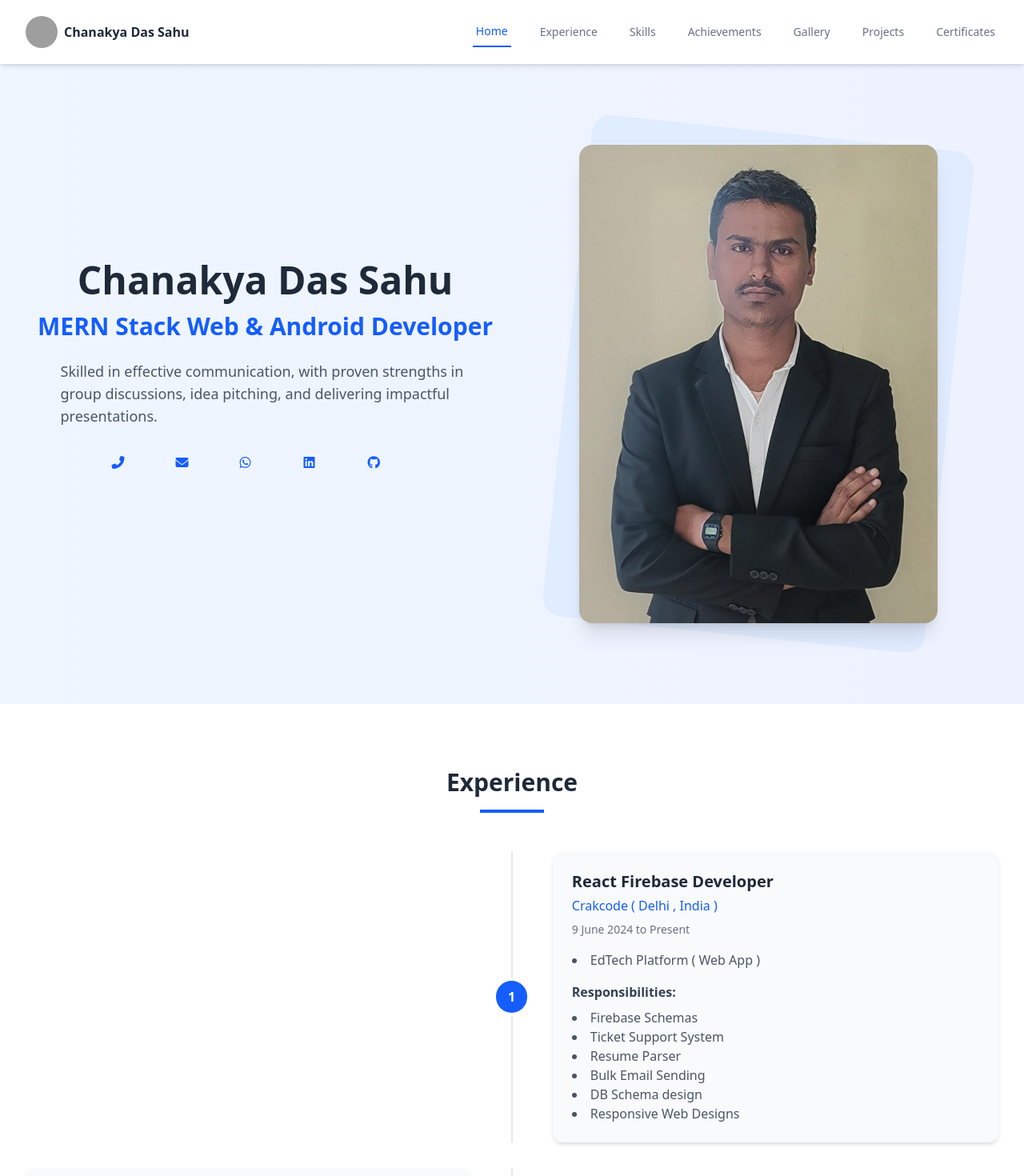
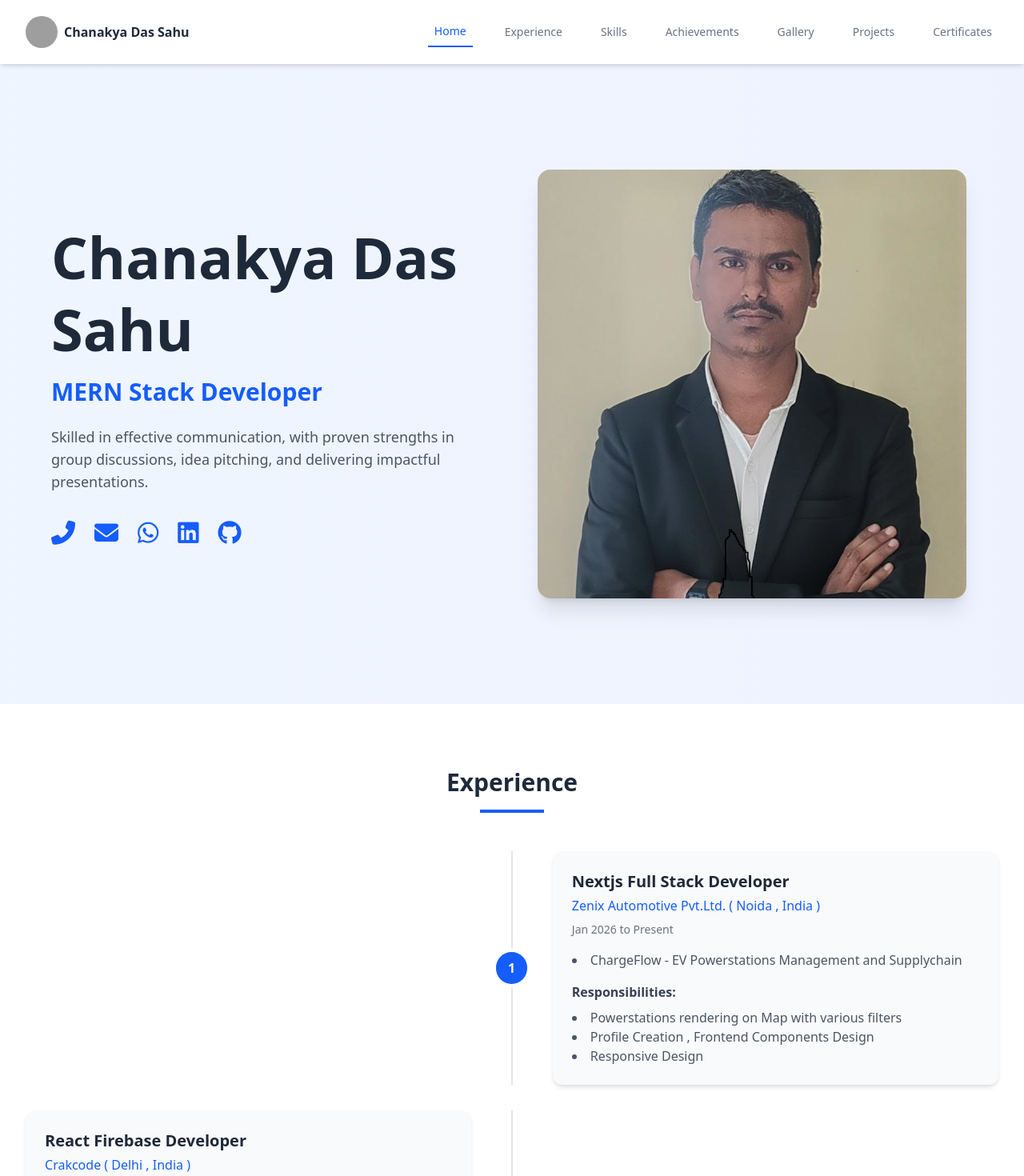
Before and after one commit to Chanakya-Das-Sahu/portfolio_new, a Next.js app: page / in a window 1280 px wide. Shown: the top 1470 px of the page at 80% size. Built offline with nearby package versions, Linux system fonts and the light colour scheme; grey boxes are pictures that could not be loaded.

Commit message:
- Resolve esponsive issue a bit , add new projects , zenix in experience

```diff
--- a/app/globals.css
+++ b/app/globals.css
@@ -25,6 +25,19 @@ body {
   font-family: Arial, Helvetica, sans-serif;
 } */
 
+.red{
+  border:1px solid red;
+}
+
+.green {
+  border:1px solid green;
+}
+
+
+.blue {
+  border:1px solid green ;
+}
+
 .scrollbar-hide {
   -ms-overflow-style: none;
   scrollbar-width: none;
--- a/app/page.js
+++ b/app/page.js
@@ -1,7 +1,7 @@
 "use client"
 import { useState, useEffect } from 'react';
 import { motion, AnimatePresence } from 'framer-motion';
-import { FaGithub, FaLinkedin, FaTwitter, FaMedal, FaCertificate, FaCode, FaJava, FaReact, FaNodeJs, FaGitAlt } from 'react-icons/fa';
+import { FaGithub, FaLinkedin, FaTwitter, FaMedal, FaCertificate, FaCode, FaJava, FaReact, FaNodeJs, FaGitAlt, FaHome, FaFileAudio, FaLeaf, FaBookOpen } from 'react-icons/fa';
 import { SiMongodb, SiJavascript } from 'react-icons/si';
 import { FiExternalLink } from 'react-icons/fi';
 import {
@@ -125,54 +125,77 @@ const Portfolio = () => {
     return () => window.removeEventListener('scroll', handleScroll);
   }, []);
 
+
   const scrollToSection = (sectionId) => {
+    // First close the menu
+    setIsMenuOpen(false);
+
+    // Small delay to ensure menu closes before scrolling
+    setTimeout(() => {
       const element = document.getElementById(sectionId);
       if (element) {
+        const offset = 80;
+        const elementPosition = element.getBoundingClientRect().top;
+        const offsetPosition = elementPosition + window.pageYOffset - offset;
+
         window.scrollTo({
-        top: element.offsetTop - 80,
+          top: offsetPosition,
           behavior: 'smooth'
         });
         setActiveSection(sectionId);
-      setIsMenuOpen(false);
       }
+    }, 100); // 100ms delay
   };
 
   return (
     <div className="font-sans bg-gray-50">
       {/* Navigation */}
-      <nav className="fixed w-full bg-white shadow-md z-50">
-        <div className="max-w-7xl mx-auto px-4 sm:px-6 lg:px-8">
-          <div className="flex justify-between h-20 items-center">
-            <div className="flex items-center">
+      <nav className="fixed top-0 left-0 right-0 w-full bg-white shadow-md z-50">
+        <div className="w-full max-w-7xl mx-auto px-4 sm:px-6 lg:px-8">
+          <div className="flex justify-between items-center h-16 sm:h-20">
+
+            {/* Logo Section */}
+            <div className="flex items-center gap-2 min-w-0">
               <motion.img
                 src="https://c7.alamy.com/comp/J8685J/ornate-letter-c-J8685J.jpg"
                 alt="Logo"
-                className="h-10 w-10 rounded-full"
+                className="h-8 w-8 sm:h-10 sm:w-10 rounded-full flex-shrink-0"
                 whileHover={{ scale: 1.1 }}
               />
-              <span className="ml-2 font-bold text-gray-800">Chanakya Das Sahu</span>
+              <span className="font-bold text-gray-800 text-sm sm:text-base truncate">
+                Chanakya Das Sahu
+              </span>
             </div>
 
             {/* Desktop Menu */}
-            <div className="hidden md:flex space-x-8">
+            <div className="hidden md:flex items-center space-x-4 lg:space-x-8">
               {['home', 'experience', 'skills', 'achievements', 'gallery', 'projects', 'certificates'].map((item) => (
                 <button
                   key={item}
                   onClick={() => scrollToSection(item)}
-                  className={`capitalize px-1 py-2 text-sm font-medium ${activeSection === item ? 'text-blue-600 border-b-2 border-blue-600' : 'text-gray-500 hover:text-gray-800'}`}
+                  className={`capitalize px-2 py-2 text-sm font-medium whitespace-nowrap transition-colors ${activeSection === item
+                      ? 'text-blue-600 border-b-2 border-blue-600'
+                      : 'text-gray-500 hover:text-gray-800'
+                    }`}
                 >
                   {item}
                 </button>
               ))}
             </div>
 
-            {/* Mobile menu button */}
+            {/* Mobile Menu Button */}
             <div className="md:hidden">
               <button
                 onClick={() => setIsMenuOpen(!isMenuOpen)}
-                className="text-gray-500 hover:text-gray-800 focus:outline-none"
+                className="p-2 text-gray-500 hover:text-gray-800 focus:outline-none"
+                aria-label="Toggle menu"
               >
-                <svg className="h-6 w-6" fill="none" viewBox="0 0 24 24" stroke="currentColor">
+                <svg
+                  className="h-6 w-6"
+                  fill="none"
+                  viewBox="0 0 24 24"
+                  stroke="currentColor"
+                >
                   {isMenuOpen ? (
                     <path strokeLinecap="round" strokeLinejoin="round" strokeWidth={2} d="M6 18L18 6M6 6l12 12" />
                   ) : (
@@ -184,21 +207,28 @@ const Portfolio = () => {
           </div>
         </div>
 
-        {/* Mobile Menu */}
+        {/* Mobile Menu Dropdown */}
         <AnimatePresence>
           {isMenuOpen && (
             <motion.div
               initial={{ opacity: 0, height: 0 }}
               animate={{ opacity: 1, height: 'auto' }}
               exit={{ opacity: 0, height: 0 }}
-              className="md:hidden bg-white shadow-lg"
+              transition={{ duration: 0.2 }}
+              className="md:hidden bg-white shadow-lg border-t border-gray-100"
             >
-              <div className="px-2 pt-2 pb-3 space-y-1">
-                {['home', 'achievements', 'gallery', 'skills', 'projects', 'experience', 'certificates'].map((item) => (
+              <div className="max-w-7xl mx-auto px-4 sm:px-6 py-3 space-y-1">
+                {['home', 'experience', 'skills', 'achievements', 'gallery', 'projects', 'certificates'].map((item) => (
                   <button
                     key={item}
-                    onClick={() => scrollToSection(item)}
-                    className={`block w-full text-left capitalize px-3 py-2 rounded-md text-base font-medium ${activeSection === item ? 'bg-blue-50 text-blue-600' : 'text-gray-600 hover:bg-gray-50 hover:text-gray-800'}`}
+                    onClick={() => {
+                      scrollToSection(item);
+                      setIsMenuOpen(false);
+                    }}
+                    className={`block w-full text-left capitalize px-4 py-3 rounded-lg text-base font-medium transition-colors ${activeSection === item
+                        ? 'bg-blue-50 text-blue-600'
+                        : 'text-gray-600 hover:bg-gray-50 hover:text-gray-800'
+                      }`}
                   >
                     {item}
                   </button>
@@ -212,71 +242,67 @@ const Portfolio = () => {
       {/* Main Content */}
       <main className="pt-20">
         {/* Home Section */}
-        <section id="home" className="min-h-screen flex items-center bg-gradient-to-r from-blue-50 to-indigo-50">
-          <div className="max-w-7xl mx-auto px-4 sm:px-6 lg:px-8 py-12 md:py-24 grid md:grid-cols-2 gap-12 items-center ">
+        <section id="home" className="min-h-screen flex items-center bg-gradient-to-r from-blue-50 to-indigo-50 py-12">
+          {/* Removed max-w-7xl to allow full width, used w-full and px-6 for fluid breathing room */}
+          <div className="w-full px-6 lg:px-16 grid md:grid-cols-2 gap-12 items-center">
+
             <motion.div
               initial={{ opacity: 0, x: -50 }}
               animate={{ opacity: 1, x: 0 }}
               transition={{ duration: 0.8 }}
-              className='flex flex-col items-center'
+              className="flex flex-col items-center md:items-start text-center md:text-left"
             >
-              <h1 className="text-4xl md:text-5xl font-bold text-gray-800 mb-4">Chanakya Das Sahu</h1>
-              <h2 className="text-2xl md:text-3xl font-semibold text-blue-600 mb-6">MERN Stack Web & Android Developer</h2>
-              <p className="text-lg text-gray-600 mb-8 max-w-lg">
-                Skilled in effective communication, with proven strengths in group discussions, idea pitching, and delivering impactful presentations.
+              <h1 className="text-4xl sm:text-5xl lg:text-7xl font-bold text-gray-800 mb-4 leading-tight">
+                Chanakya Das Sahu
+              </h1>
+              <h2 className="text-xl sm:text-2xl lg:text-3xl font-semibold text-blue-600 mb-6">
+                MERN Stack Developer
+              </h2>
+              <p className="text-lg text-gray-600 mb-8 w-full">
+                Skilled in effective communication, with proven strengths in group discussions,
+                idea pitching, and delivering impactful presentations.
               </p>
-              {/* <div className="flex space-x-4"> */}
-              {/* <motion.button
-                  whileHover={{ scale: 1.05 }}
-                  whileTap={{ scale: 0.95 }}
-                  className="bg-blue-600 text-white px-6 py-3 rounded-lg font-medium shadow-lg hover:bg-blue-700 transition"
+
+              {/* Responsive Icon Container */}
+              <div className="flex flex-wrap justify-center md:justify-start gap-6">
+                {[
+                  { href: "tel:+919399553896", icon: "fas fa-phone-alt" },
+                  { href: "mailto:ccccsahu@gmail.com", icon: "fas fa-envelope" },
+                  { href: "https://wa.me/919399553896", icon: "fab fa-whatsapp" },
+                  { href: "https://www.linkedin.com/in/chanakya-das-sahu-a56470252", icon: "fab fa-linkedin" },
+                  { href: "https://github.com/chanakya-das-sahu", icon: "fab fa-github" }
+                ].map((link, index) => (
+                  <motion.a
+                    key={index}
+                    href={link.href}
+                    whileHover={{ scale: 1.2, y: -5 }}
+                    whileTap={{ scale: 0.9 }}
+                    className="text-3xl text-blue-600 hover:text-indigo-700 transition-colors"
                   >
-                  Download CV
-                </motion.button> */}
-              {/* <motion.button
-                  whileHover={{ scale: 1.05 }}
-                  whileTap={{ scale: 0.95 }}
-                  className="border-2 border-blue-600 text-blue-600 px-6 py-3 rounded-lg font-medium hover:bg-blue-50 transition"
-                >
-                  Contact Me
-                </motion.button> */}
-              {/* // Adding icons with links of call , gmail , watsapp , linkedin and github  */}
-              <div class="flex space-x-4">
-                <a href="tel:+919399553896" class="text-blue-600 hover:text-blue-800">
-                  <i class="fas fa-phone-alt h-16 w-16"></i>
-                </a>
-                <a href="mailto:ccccsahu@gmail.com" class="text-blue-600 hover:text-blue-800">
-                  <i class="fas fa-envelope h-16 w-16"></i>
-                </a>
-                <a href="https://wa.me/919399553896" class="text-blue-600 hover:text-blue-800">
-                  <i class="fab fa-whatsapp h-16 w-16"></i>
-                </a>
-                <a href="https://www.linkedin.com/in/chanakya-das-sahu-a56470252" class="text-blue-600 hover:text-blue-800">
-                  <i class="fab fa-linkedin h-16 w-16"></i>
-                </a>
-                <a href="https://github.com/chanakya-das-sahu" class="text-blue-600 hover:text-blue-800">
-                  <i class="fab fa-github h-16 w-16"></i>
-                </a>
+                    <i className={link.icon}></i>
+                  </motion.a>
+                ))}
               </div>
             </motion.div>
+
             <motion.div
               initial={{ opacity: 0, x: 50 }}
               animate={{ opacity: 1, x: 0 }}
               transition={{ duration: 0.8, delay: 0.2 }}
-              className="flex justify-center"
+              className="flex justify-center items-center w-full"
             >
-              <div className="relative">
-                <div className="absolute -inset-4 bg-blue-200 rounded-3xl transform rotate-6 opacity-30"></div>
+              <div className="relative w-full aspect-square sm:w-4/5 md:w-full mx-2">
+                {/* <div className="absolute -inset-4 bg-blue-200 rounded-3xl transform rotate-6 opacity-30"></div> */}
                 <img
                   src="/images/photo.jpg"
                   alt="Chanakya Das Sahu"
-                  className="relative rounded-2xl shadow-xl w-full max-w-md"
+                  className="relative rounded-2xl shadow-xl w-full h-full object-cover"
                 />
               </div>
             </motion.div>
+
           </div>
         </section>
-
 
         <section id="experience" className="py-20 bg-white">
           <div className="max-w-7xl mx-auto px-4 sm:px-6 lg:px-8">
@@ -857,72 +883,27 @@ const skills = [
   { name: "Java", icon: <FaJava /> }
 ];
 
-// const projects = [
-//   {
-//     title: "Ecommerce Web Application",
-//     image: "https://img.freepik.com/free-vector/colorful-e-commerce-concept_23-2147660279.jpg",
-//     githubLink: "https://github.com/Chanakya-Das-Sahu/Ecommerce",
-//     liveLink: "https://chanakya-ecommerce.netlify.app"
-//   },
-//   {
-//     title: "Notes Web Application",
-//     image: "https://encrypted-tbn0.gstatic.com/images?q=tbn:ANd9GcRvc_zyVFVvAI4uYh9c5-R4yt5sjOckPHr3fg&s",
-//     githubLink: "https://github.com/Chanakya-Das-Sahu/NotesApp",
-//     liveLink: "https://chanakya-notesapp.netlify.app"
-//   },
-//   {
-//     title: "MCQ Generator",
-//     image: "https://static.vecteezy.com/system/resources/thumbnails/003/133/679/small/choose-multiple-option-vector.jpg",
-//     githubLink: "https://github.com/Chanakya-Das-Sahu/Paragraph-MCQ-Generator---AI--",
-//     liveLink: "https://chanakya-mcq-generator.netlify.app"
-//   },
-//   {
-//     title: "Customer Care Chatbot",
-//     image: "https://thumbs.dreamstime.com/b/print-330119464.jpg",
-//     githubLink: "https://github.com/Chanakya-Das-Sahu/MATS_GPT",
-//     liveLink: "https://matsgpt.netlify.app"
-//   },
-//   {
-//     title: "General Chatbot",
-//     image: "https://media.istockphoto.com/id/1073043572/vector/robot-icon-bot-sign-design-chatbot-symbol-concept-voice-support-service-bot-online-support.jpg?s=612x612&w=0&k=20&c=IpqF1oBpILXVKmCPj63IftCxgDzNcTe7bvWnd-wSapw=",
-//     githubLink: "",
-//     liveLink: "https://chanakya-chatbot.netlify.app"
-//   },
-//   {
-//     title: "Company Website",
-//     image: "https://i.pinimg.com/1200x/65/f9/f0/65f9f0c8e34c52318a4bb3b20e4e31cc.jpg",
-//     githubLink: "https://github.com/Chanakya-Das-Sahu/TechnoCreaticsSolution",
-//     liveLink: "https://technocratic-solutions.netlify.app"
-//   },
-//   {
-//     title: "TechFest Website",
-//     image: "https://www.knowafest.com/files/uploads/TechX%20stage.jpeg-2022112703.jpg",
-//     githubLink: "https://github.com/Chanakya-Das-Sahu/TechFest-WebSite-",
-//     liveLink: "https://mseit-techfest-2025.netlify.app"
-//   },
-//   {
-//     title: "International Conference Website",
-//     image: "https://encrypted-tbn0.gstatic.com/images?q=tbn:ANd9GcSPRx0-FQ6E1jjHKzTC83b9I5A3dto6weL_hA&s",
-//     githubLink: "https://github.com/chanakya-das-sahu/ICSDP",
-//     liveLink: "https://chanakya-das-sahu.github.io/ICSDP"
-//   }
-// ];
-
-// Update your projects data
 const projects = [
   {
-    title: "Ecommerce Web Application",
-    icon: <FaShoppingCart />,
-    description: "Full-featured ecommerce platform with product management, cart, and payment integration",
-    githubLink: "https://github.com/Chanakya-Das-Sahu/Ecommerce",
-    liveLink: "https://chanakya-ecommerce.netlify.app"
+    title: "Room Rental System (App-Dost)",
+    icon: <FaHome />,
+    description: "A comprehensive room rental platform featuring Supabase SQL database integration and secure authentication.",
+    githubLink: "https://github.com/Chanakya-Das-Sahu/app-dost",
+    liveLink: "https://chanakya-app-dost.vercel.app/"
   },
   {
-    title: "Notes Web Application",
-    icon: <FaStickyNote />,
-    description: "Note-taking app with CRUD operations, categories, and search functionality",
-    githubLink: "https://github.com/Chanakya-Das-Sahu/NotesApp",
-    liveLink: "https://chanakya-notesapp.netlify.app"
+    title: "YouTube Transcriptor",
+    icon: <FaFileAudio />,
+    description: "Tool to extract and generate text transcripts from YouTube videos for easy content consumption.",
+    githubLink: "https://github.com/Chanakya-Das-Sahu/YoutubeTranscriptor",
+    liveLink: "https://youtube-transcriptor.netlify.app/transcript"
+  },
+  {
+    title: "AI Based Education Chatbot ( vocal )",
+    icon: <FaBookOpen />,
+    description: "An AI-driven educational platform featuring a specialized chatbot and vocal support for an interactive learning experience.",
+    githubLink: "https://github.com/Chanakya-Das-Sahu/Sage",
+    liveLink: "https://citrine-sage.netlify.app/"
   },
   {
     title: "MCQ Generator",
@@ -939,7 +920,7 @@ const projects = [
     liveLink: "https://matsgpt.netlify.app"
   },
   {
-    title: "General Chatbot",
+    title: "General Chatbot ( Gemini API )",
     icon: <FaRobot />,
     description: "Conversational AI assistant for general queries and information",
     githubLink: "",
@@ -995,9 +976,20 @@ const certificates = [
 
 const experiences = [
   {
+    position: "Nextjs Full Stack Developer",
+    company: "Zenix Automotive Pvt.Ltd. ( Noida , India )",
+    duration: "Jan 2026 to Present",
+    projects: ["ChargeFlow - EV Powerstations Management and Supplychain"],
+    responsibilities: [
+      "Powerstations rendering on Map with various filters",
+      "Profile Creation , Frontend Components Design",
+      , "Responsive Design"
+    ]
+  },
+  {
     position: "React Firebase Developer ",
     company: "Crakcode ( Delhi , India )",
-    duration: "9 June 2024 to Present",
+    duration: "June 2025 to Dec 2025",
     projects: ["EdTech Platform ( Web App )"],
     responsibilities: [
       "Firebase Schemas",
```
Also changed, not shown: public/images/photo.jpg. Lines whose indentation alone changed are shown as unchanged.
